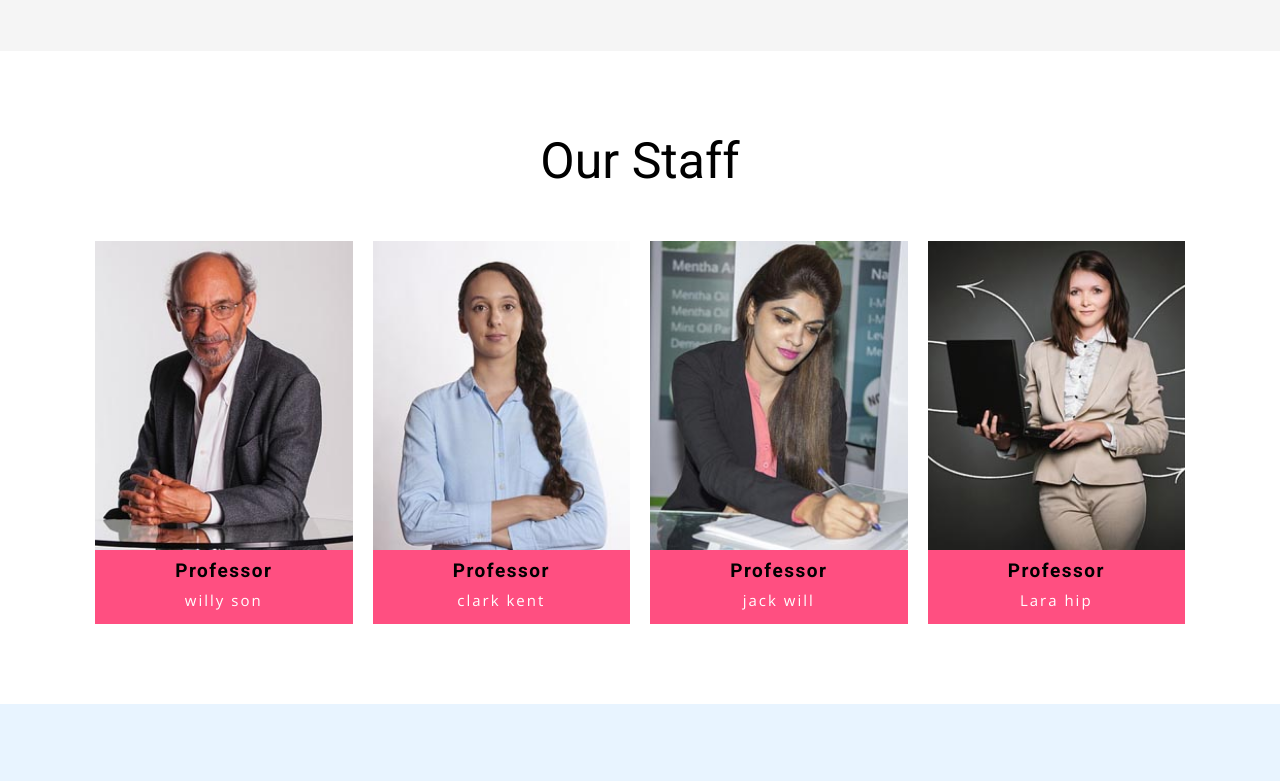
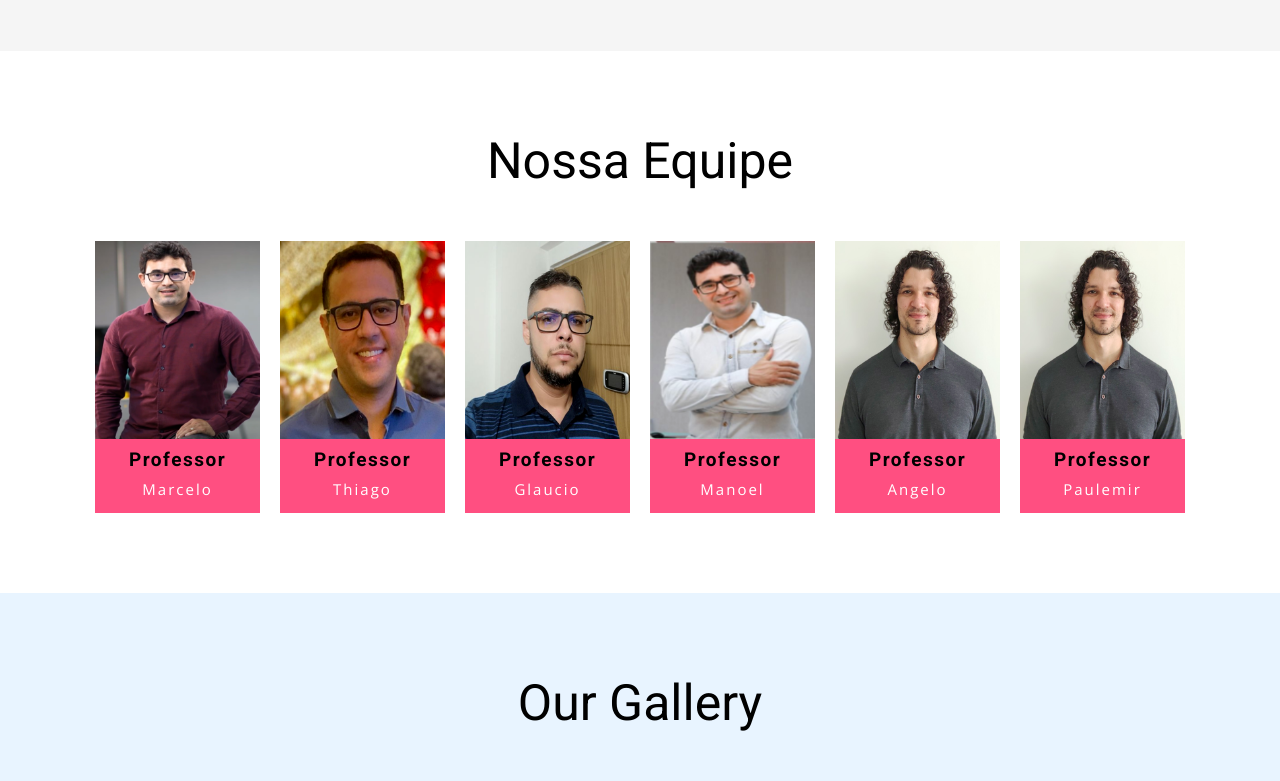
Before and after one commit to LuanBarb0sa/projeto_Integrador, a plain HTML site: page index.html in a window 1280 px wide. Shown: the part 1940-2721 px from the top of the page. Drawn offline with nearby package versions, Linux system fonts and the light colour scheme.

Commit message:
Nossa equipe

```diff
--- a/index.html
+++ b/index.html
@@ -289,90 +289,115 @@ Smartphone Compatible web template, free webdesigns for Nokia, Samsung, LG, Sony
 	<!-- //services -->
 
 <!-- team-->
+<!-- Luan Barbosa -->
 	<section class="team agileits" id="team">
 		<div class="team-info">
 			<div class="container">
-					<h3 class="title">Our Staff</h3>
+					<h3 class="title">Nossa Equipe</h3>
 					<div class="row">
-					<div class="col-md-3 col-sm-3 col-xs-6 team-grids">
+					<div class="col-md-2 col-sm-2 col-xs-6 team-grids">
 						<div class="team-agile-img">
-							<a href="#"><img src="images/t1.jpg" alt="" class="img-responsive"></a>
+							<a href="#"><img src="images/t1.png" alt="" class="img-responsive"></a>
 
 							<div class="view-caption">
-							<p>Lorem Ipsum is simply dummy text</p>
+							<p>Coordenador de Tecnologia</p>
 								<ul>
-									<li><a href="#"><i class="fab fa-facebook-f"></i></a></li>
-								<li><a href="#"><i class="fab fa-twitter"></i></a></li>
-								<li><a href="#"><i class="fab fa-linkedin-in"></i></a></li>
+								<li><a href="https://www.linkedin.com/in/marcelo-fernandes-426663197/"><i class="fab fa-linkedin-in"></i></a></li>
 								</ul>
 							</div>
 
 						</div>
 						<div class="t-info">
 							<h5>Professor</h5>
-							<p>willy son</p>
+							<p>Marcelo</p>
 						</div>
 					</div>
-					<div class="col-md-3 col-sm-3  col-xs-6 team-grids">
+					<div class="col-md-2 col-sm-2 col-xs-6 team-grids">
 						<div class="team-agile-img">
-							<a href="#"><img src="images/t2.jpg" alt="" class="img-responsive"></a>
+							<a href="#"><img src="images/t2.png" alt="" class="img-responsive"></a>
 							<div class="view-caption">
-							<p>Lorem Ipsum is simply dummy text </p>
+							<p>Introdução à Programação </p>
 								<ul>
-									<li><a href="#"><i class="fab fa-facebook-f"></i></a></li>
-								<li><a href="#"><i class="fab fa-twitter"></i></a></li>
-								<li><a href="#"><i class="fab fa-linkedin-in"></i></a></li>
+								<li><a href="https://www.linkedin.com/in/thiago-vasconcelos-54154133/"><i class="fab fa-linkedin-in"></i></a></li>
 								</ul>
 							</div>
 						</div>
 						<div class="t-info">
 							<h5>Professor</h5>
-							<p>clark kent</p>
+							<p>Thiago</p>
 						</div>
 					</div>
 
 
-				<div class="col-md-3 col-sm-3 col-xs-6 team-grids">
+				<div class="col-md-2 col-sm-2 col-xs-6 team-grids">
 					<div class="team-agile-img">
-						<a href="#"><img src="images/t3.jpg" alt="" class="img-responsive"></a>
+						<a href="#"><img src="images/t3.png" alt="" class="img-responsive"></a>
 						<div class="view-caption">
-						<p>Lorem Ipsum is simply dummy text </p>
+						<p> Tecnologia para Front-End I </p>
 							<ul>
-								<li><a href="#"><i class="fab fa-facebook-f"></i></a></li>
-								<li><a href="#"><i class="fab fa-twitter"></i></a></li>
-								<li><a href="#"><i class="fab fa-linkedin-in"></i></a></li>
+								<li><a href="https://www.linkedin.com/in/glauciobr/"><i class="fab fa-linkedin-in"></i></a></li>
 							</ul>
 						</div>
 					</div>
 					<div class="t-info">
 						<h5>Professor</h5>
-						<p>jack will</p>
+						<p>Glaucio</p>
 					</div>
 				</div>
-				<div class="col-md-3 col-sm-3 col-xs-6  team-grids">
+				<div class="col-md-2 col-sm-2 col-xs-6  team-grids">
 					<div class="team-agile-img">
-						<a href="#"><img src="images/t4.jpg" alt="" class="img-responsive"></a>
+						<a href="#"><img src="images/t4.png" alt="" class="img-responsive"></a>
 						<div class="view-caption">
 						<p>Lorem Ipsum is simply dummy text </p>
 							<ul>
-								<li><a href="#"><i class="fab fa-facebook-f"></i></a></li>
-								<li><a href="#"><i class="fab fa-twitter"></i></a></li>
-								<li><a href="#"><i class="fab fa-linkedin-in"></i></a></li>
+								<li><a href="https://www.linkedin.com"><i class="fab fa-linkedin-in"></i></a></li>
 							</ul>
 						</div>
 					</div>
 					<div class="t-info">
 						<h5>Professor</h5>
-						<p>Lara hip</p>
+						<p>Manoel</p>
+					</div>
+				</div>
+				<div class="col-md-2 col-sm-2 col-xs-6  team-grids">
+					<div class="team-agile-img">
+						<a href="#"><img src="images/t5.png" alt="" class="img-responsive"></a>
+						<div class="view-caption">
+						<p>Interação Humano-computador </p>
+							<ul>
+								<li><a href="https://www.linkedin.com/in/angelo-goncalves/"><i class="fab fa-linkedin-in"></i></a></li>
+							</ul>
+						</div>
+					</div>
+					<div class="t-info">
+						<h5>Professor</h5>
+						<p>Angelo</p>
+					</div>
+				</div>
+				<div class="col-md-2 col-sm-2 col-xs-6  team-grids">
+					<div class="team-agile-img">
+						<a href="#"><img src="images/t5.png" alt="" class="img-responsive"></a>
+						<div class="view-caption">
+						<p>Interação Humano-computador </p>
+							<ul>
+								<li><a href="https://www.linkedin.com/in/paulemir-soares-342a89231/"><i class="fab fa-linkedin-in"></i></a></li>
+							</ul>
+						</div>
+					</div>
+					<div class="t-info">
+						<h5>Professor</h5>
+						<p>Paulemir</p>
 					</div>
 				</div>
 
+				</div>
+
 			</div>
-
-				</div>
 		</div>
 	</section>
 	<!-- //team -->
+	<!-- Luan Barbosa -->
+
 <!-- Gallery -->
 <section class="gallery" id="gallery">
 <h3>Our Gallery</h3>
```
Also changed, not shown: images/t1.jpg (deleted), images/t1.png (added), images/t2.jpg (deleted), images/t2.png (added), images/t3.jpg (deleted), images/t3.png (added), images/t4.jpg (deleted), images/t4.png (added), images/t5.png (added).
